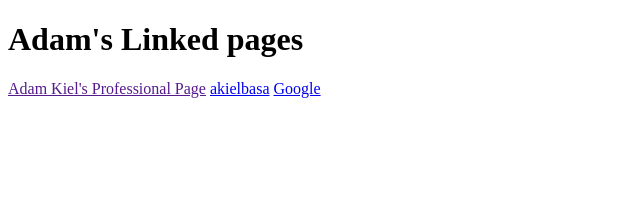
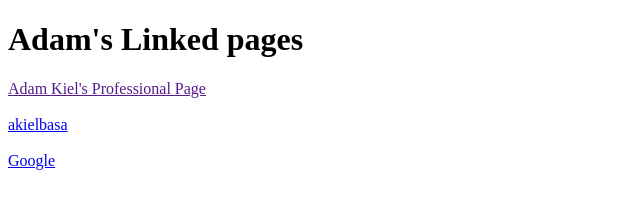
Before and after one commit to akkiel/akkiel.github.io, a plain HTML site: page index.html in a window 1280 px wide. Shown: the whole page, without its empty margins (0-640 px from the left). Drawn offline with Linux system fonts and the light colour scheme.

Commit message:
Update index.html

```diff
--- a/index.html
+++ b/index.html
@@ -2,8 +2,8 @@
 <html>
 	<body>
 		<h1>Adam's Linked pages</h1>
-		<a href="">Adam Kiel's Professional Page</a>
-		<a href="SausageMain.html">akielbasa</a>
-		<a href="http://www.google.com/" target="_blank">Google</a><br/>
+		<a href="">Adam Kiel's Professional Page</a><br><br />
+		<a href="SausageMain.html">akielbasa</a><br><br />
+		<a href="http://www.google.com/" target="_blank">Google</a><br><br />
 	</body>
 </html>
```
